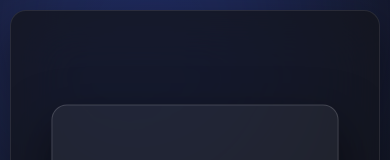
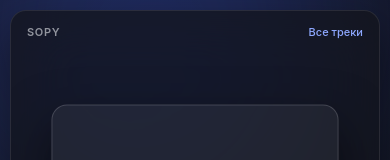
Before and after one commit to Spoky31/Sopy, a plain HTML site: page index.html in a window 390 px wide. Shown: the top 160 px of the page. Drawn offline with Linux system fonts and the light colour scheme.

Commit message:
Refine mobile player layout and top status bar

```diff
--- a/index.html
+++ b/index.html
@@ -56,6 +56,11 @@
 
     <!-- Центр: Плеер + Визуализатор -->
     <main class="main-player surface-panel" data-panel="player">
+      <div class="now-playing-topbar">
+        <span class="topbar-brand">SOPY</span>
+        <span id="mobile-context-label" class="topbar-context">Все треки</span>
+      </div>
+
       <div class="player-content">
         <!-- Обложка -->
         <div class="cover-wrapper">
```
